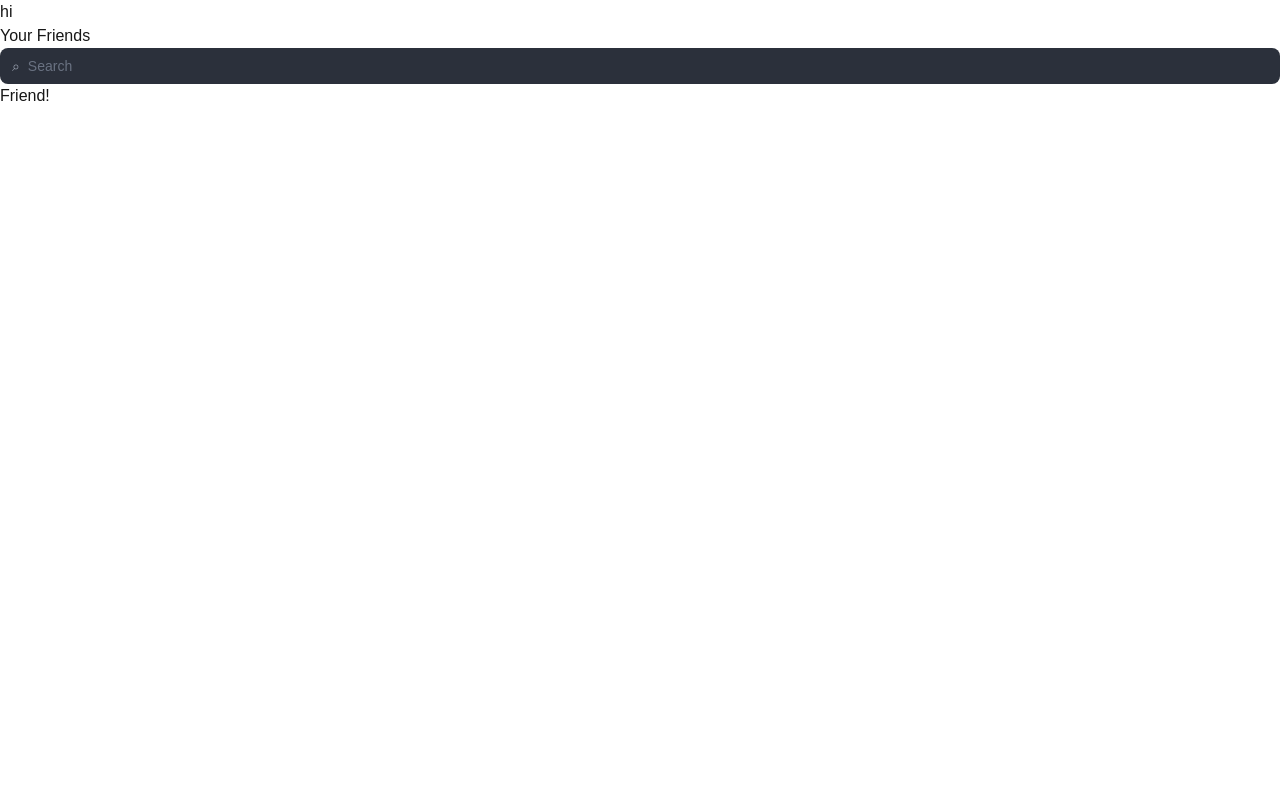
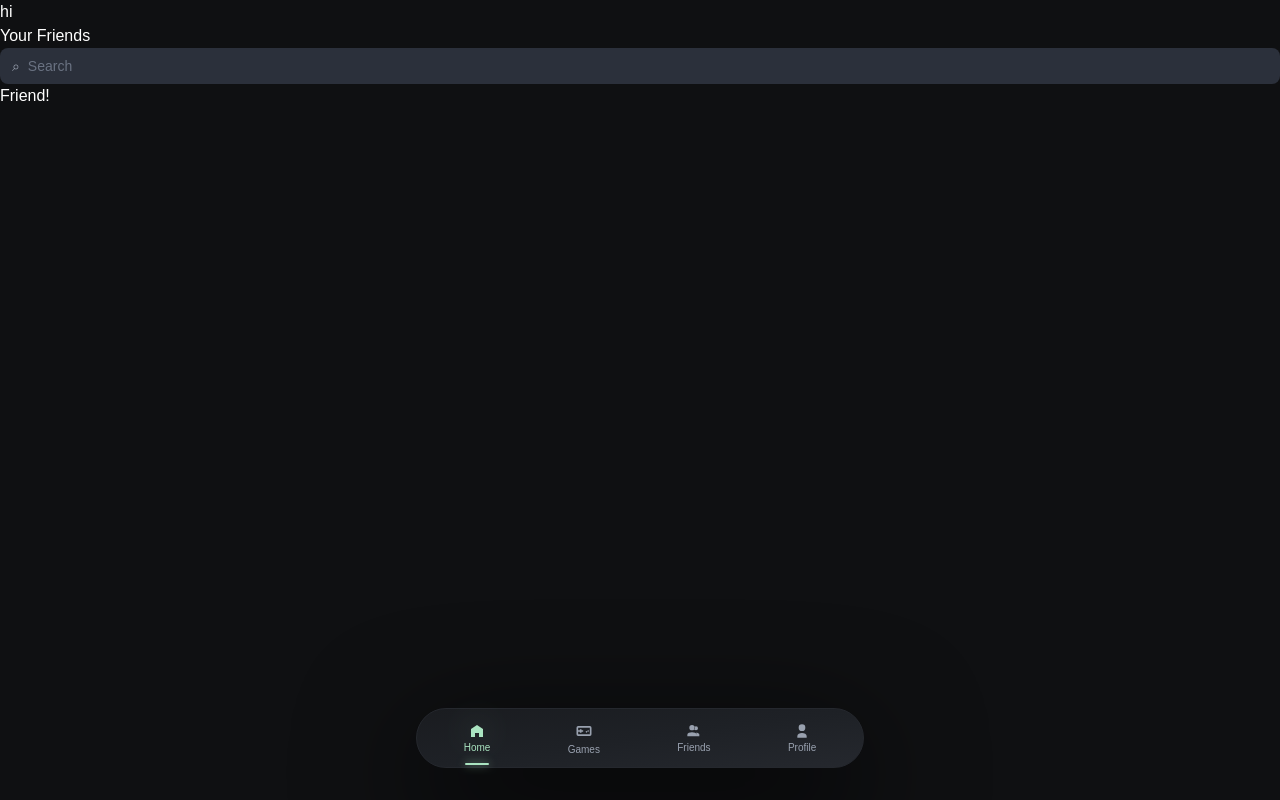
Before and after one commit to GabrielCM26/projeto-final-bue-fixe, a Next.js app: page /testFriendsList in a window 1280 px wide. Built offline with nearby package versions, Linux system fonts and the light colour scheme.

Commit message:
navbar Profissional

```diff
--- /dev/null
+++ b/src/components/Navbar.jsx
@@ -0,0 +1,159 @@
+import { useRouter } from "next/router";
+import { useEffect, useState } from "react";
+
+export default function Navbar() {
+  const router = useRouter();
+  const path = router.asPath;
+
+  // páginas onde NÃO queremos navbar (ex: login)
+  const hideOn = ["/", "/testLogin"];
+  if (hideOn.includes(path)) {
+    return null;
+  }
+
+  // tenta extrair steamid (tipo 7656119...)
+  const match = path.match(/\/(\d{17,})/);
+  const steamid = match ? match[1] : null;
+
+  const [active, setActive] = useState("home");
+
+  useEffect(() => {
+    if (path.startsWith("/dashboard")) setActive("home");
+    else if (path.startsWith("/allGames")) setActive("games");
+    else if (path.startsWith("/friendsList")) setActive("friends");
+    else if (path.startsWith("/userprofile")) setActive("user");
+  }, [path]);
+
+  const go = (tab, href) => {
+    setActive(tab);
+    router.push(href);
+  };
+
+  return (
+    <nav
+      className="
+        fixed bottom-8 left-1/2 -translate-x-1/2 z-50
+        flex items-center justify-around
+        bg-gradient-to-br from-[#1a1c20] via-[#1e2126] to-[#25282e]
+        border border-[#25282e]
+        rounded-full
+        px-2 py-2
+        w-[40%] max-w-md min-w-[260px]
+        shadow-[0_35px_120px_rgba(0,0,0,0.9)]
+        backdrop-blur-md
+      "
+    >
+      {[
+        { key: "home", label: "Home", icon: <IconHome /> },
+        { key: "games", label: "Games", icon: <IconGames /> },
+        { key: "friends", label: "Friends", icon: <IconFriends /> },
+        { key: "user", label: "Profile", icon: <IconUser /> },
+      ].map((item) => (
+        <button
+          key={item.key}
+          onClick={() =>
+            go(
+              item.key,
+              steamid
+                ? `/${item.key === "home" ? "dashboard" : item.key}/${steamid}`
+                : "/"
+            )
+          }
+          className={`
+            relative flex flex-col items-center
+            text-[10px] font-medium leading-none
+            transition-all
+            px-2 py-1
+            ${
+              active === item.key
+                ? "text-[#aae4c1]"
+                : "text-gray-400 hover:text-[#aae4c1]"
+            }
+          `}
+        >
+          {/* ícone + glow */}
+          <div className="relative flex items-center justify-center">
+            {item.icon}
+
+            {active === item.key && (
+              <div
+                className="
+                  absolute inset-0
+                  blur-lg
+                  rounded-full
+                  opacity-20
+                  pointer-events-none
+                "
+                style={{ backgroundColor: "#aae4c1" }}
+              />
+            )}
+          </div>
+
+          {/* label */}
+          <span className="mt-1">{item.label}</span>
+
+          {/* aro verde subtil por baixo da tab ativa */}
+          {active === item.key && (
+            <div
+              className="
+                absolute -bottom-2 left-1/2 -translate-x-1/2
+                h-[2px] w-6 rounded-full
+                shadow-[0_0_8px_rgba(170,228,193,0.7)]
+              "
+              style={{ backgroundColor: "#aae4c1" }}
+            />
+          )}
+        </button>
+      ))}
+    </nav>
+  );
+}
+
+/* Ícones */
+function IconHome() {
+  return (
+    <svg
+      className="w-4 h-4 relative z-10"
+      fill="currentColor"
+      viewBox="0 0 24 24"
+    >
+      <path d="M12 3 3 9v12h6v-6h6v6h6V9z" />
+    </svg>
+  );
+}
+
+function IconGames() {
+  return (
+    <svg
+      className="w-5 h-5 relative z-10"
+      fill="currentColor"
+      viewBox="0 0 24 24"
+    >
+      <path d="M3 8a2 2 0 0 1 2-2h14a2 2 0 0 1 2 2v8a2 2 0 0 1-2 2H5a2 2 0 0 1-2-2V8zm2 0v8h14V8H5zm2 2h2v1h2v2H9v1H7v-1H5v-2h2v-1zm8 2a1 1 0 1 0 0 2 1 1 0 0 0 0-2zm2-1a1 1 0 1 0 0 2 1 1 0 0 0 0-2z" />
+    </svg>
+  );
+}
+
+function IconFriends() {
+  return (
+    <svg
+      className="w-4 h-4 relative z-10"
+      fill="currentColor"
+      viewBox="0 0 24 24"
+    >
+      <path d="M9 3a4 4 0 1 0 0 8 4 4 0 0 0 0-8Zm6 2a3 3 0 1 1 0 6 3 3 0 0 1 0-6ZM2 17.5C2 15 6 14 9 14s7 1 7 3.5V20H2v-2.5Zm13.5-3c1.6 0 4.5.8 4.5 2.5V20h-4v-2.5c0-1-.3-1.9-1-2.7.8-.2 1.7-.3 2.5-.3Z" />
+    </svg>
+  );
+}
+
+function IconUser() {
+  return (
+    <svg
+      className="w-4 h-4 relative z-10"
+      fill="currentColor"
+      viewBox="0 0 24 24"
+    >
+      <path d="M12 2a5 5 0 1 1 0 10 5 5 0 0 1 0-10ZM5 19.5C5 16.5 8.5 15 12 15s7 1.5 7 4.5V22H5v-2.5Z" />
+    </svg>
+  );
+}
--- a/src/pages/_app.js
+++ b/src/pages/_app.js
@@ -1,5 +1,11 @@
 import "@/styles/globals.css";
+import Navbar from "@/components/Navbar";
 
 export default function App({ Component, pageProps }) {
-  return <Component {...pageProps} />;
+  return (
+    <main className="relative bg-[#0f1012] min-h-screen text-white">
+      <Component {...pageProps} />
+      <Navbar />
+    </main>
+  );
 }
```
